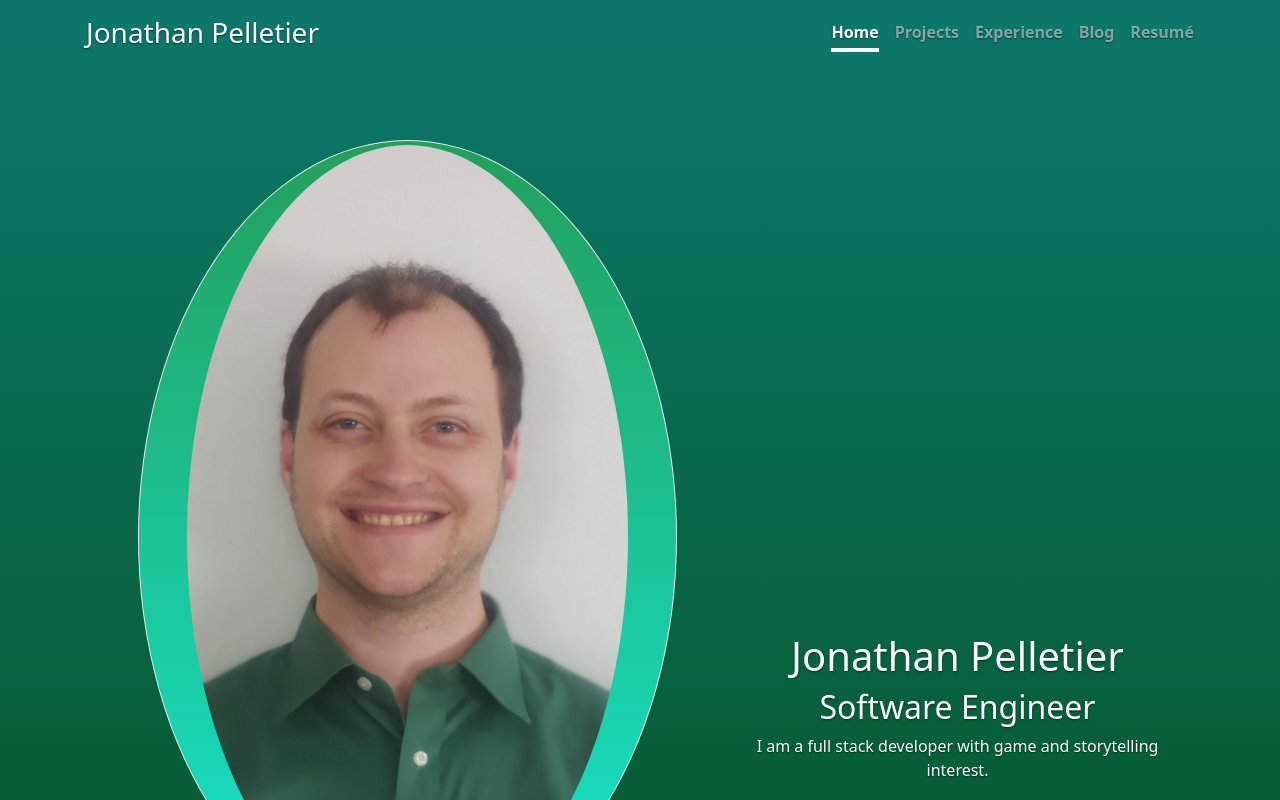
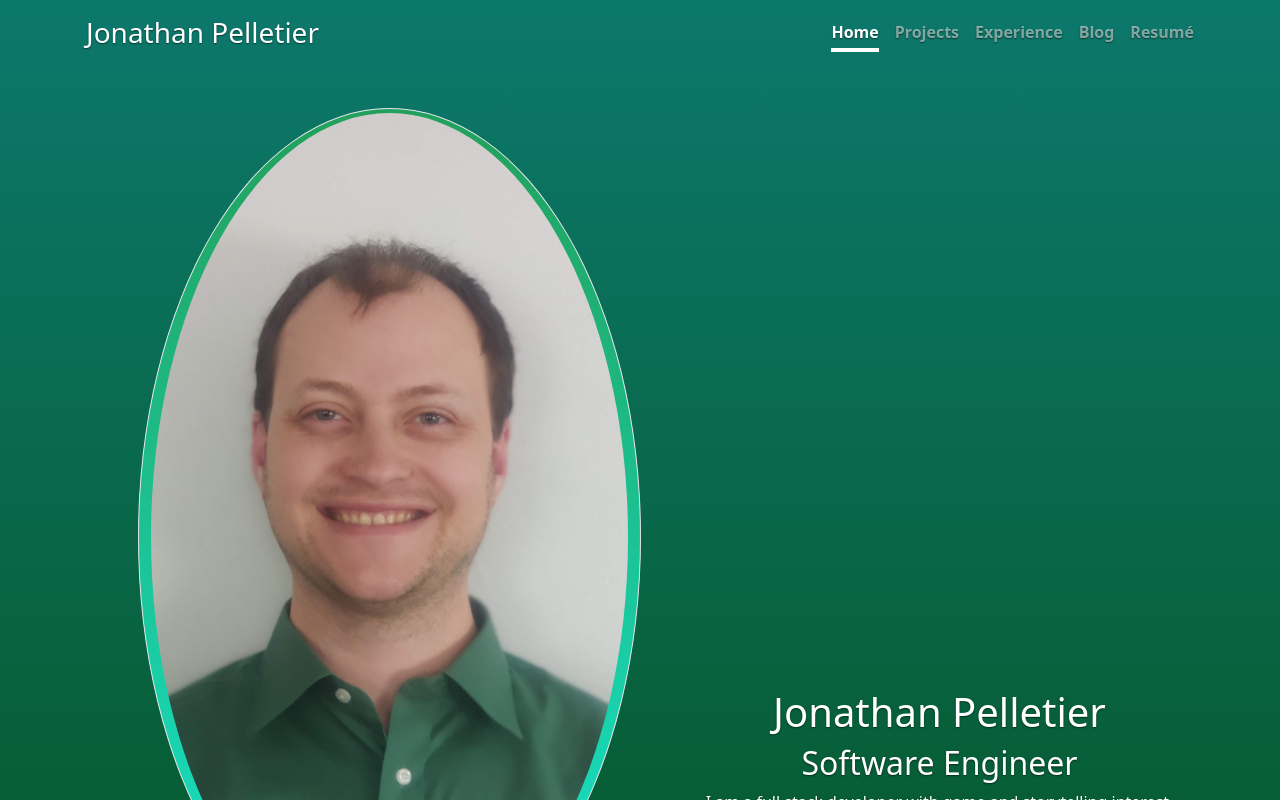
Before and after one commit to Funmungus/funmungus.github.io, a React (Vite) app in the folder project/: page / in a window 1280 px wide. Shown: the top 800 px of the page. Built offline with nearby package versions, Linux system fonts and the light colour scheme.

Commit message:
Fix pic size

```diff
--- a/project/src/components/Home.tsx
+++ b/project/src/components/Home.tsx
@@ -7,7 +7,7 @@ const Experience: React.FC = () => {
       <section id="spacer"></section>
       <div className="row align-items-start mb-3">
         <img
-          className="bg-info-teal col img-thumbnail rounded-circle w-25 px-5 mx-5"
+          className="bg-info-teal col img-thumbnail rounded-circle w-25 mx-5"
           src={portraitImg}
           alt="profile picture"
         ></img>
```
